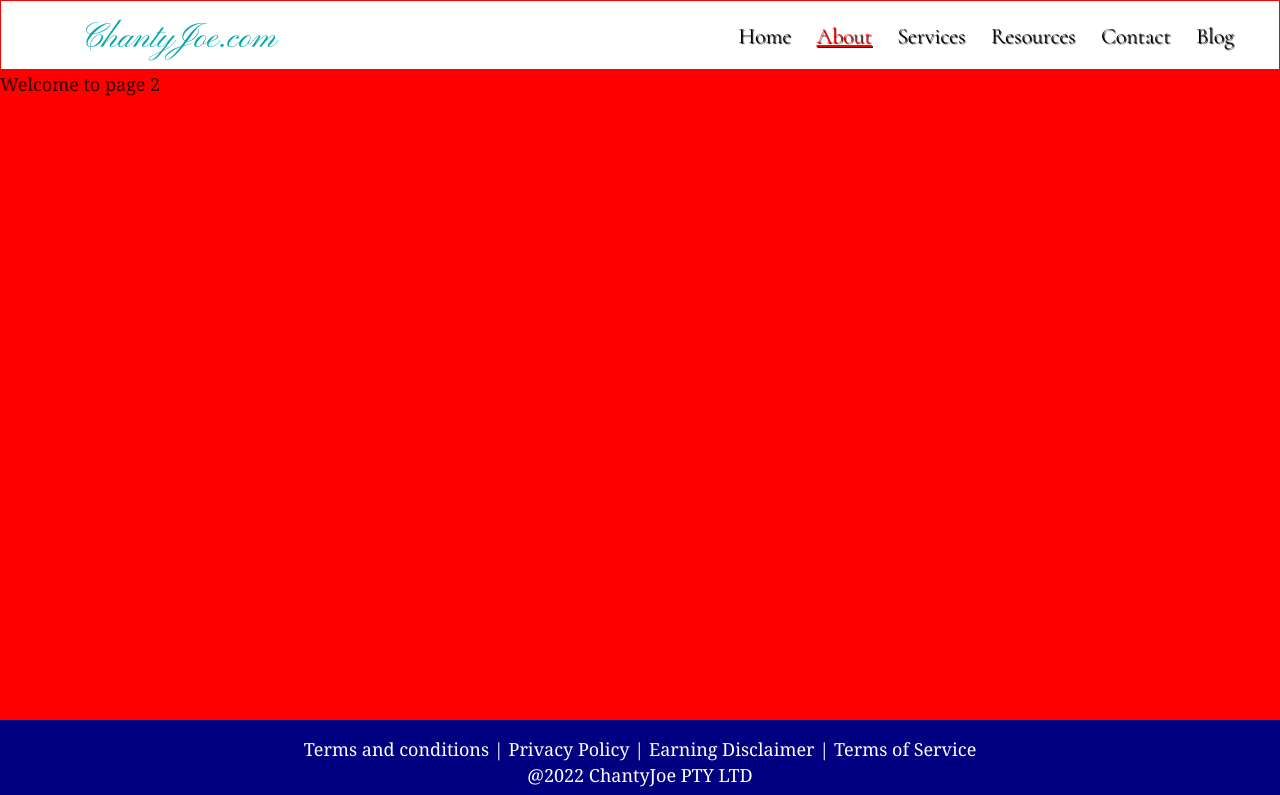
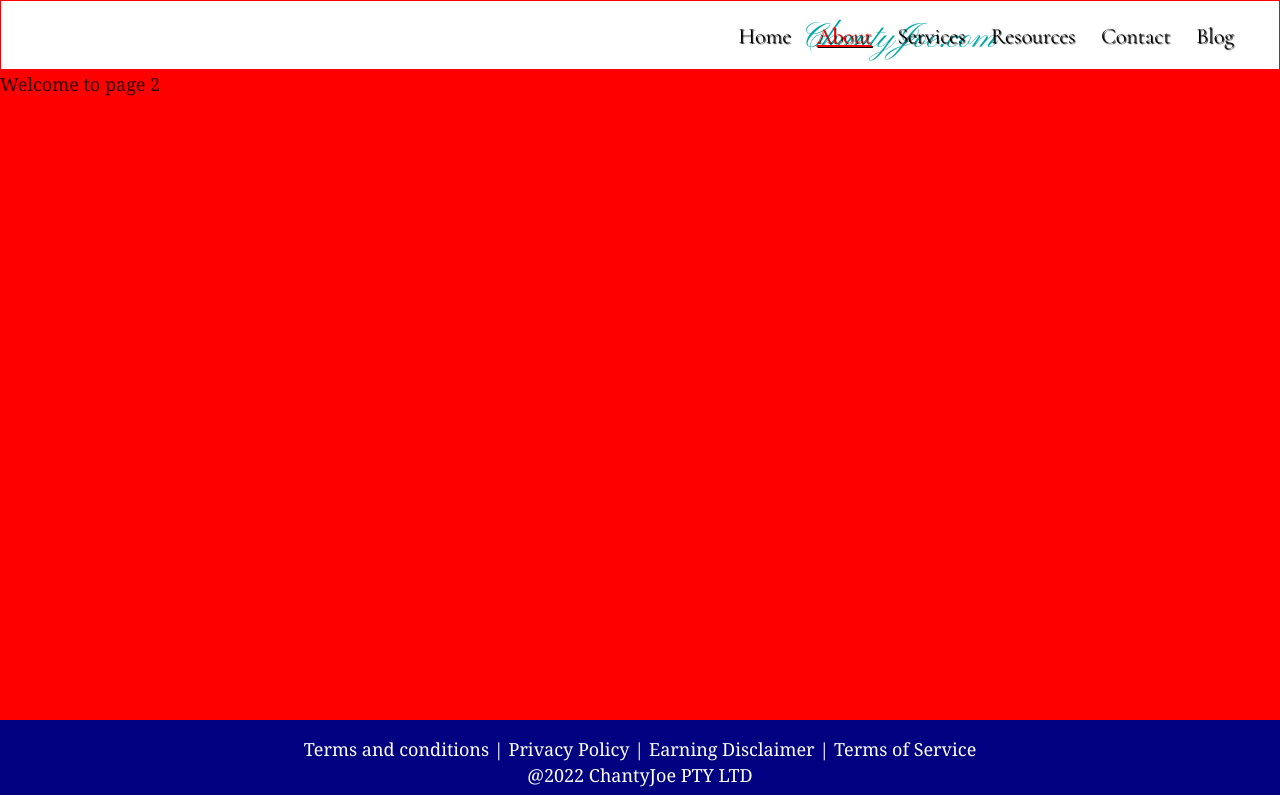
Before and after one commit to WayneMacMavis/Editing-Proofreading-Copywriting, a Gatsby site: page /about in a window 1280 px wide. Shown: the top 795 px of the page. Built offline with nearby package versions, Linux system fonts and the light colour scheme; Gatsby itself is replaced by a stand-in of ours.

Commit message:
tweaking home page for safari

```diff
--- a/src/components/styles/navigation.css
+++ b/src/components/styles/navigation.css
@@ -15,6 +15,7 @@
 }
 
 .container {
+    display: -webkit-flex;
     display: flex;
     -webkit-justify-content: right;
     justify-content: right;
@@ -64,7 +65,7 @@ li {
 
   .navsite {
       position: absolute;
-      left: 80px;
+      left: 800px;
       font-family: 'Pinyon Script', cursive;
       font-size: 35px;
       font-weight: 500;
```
